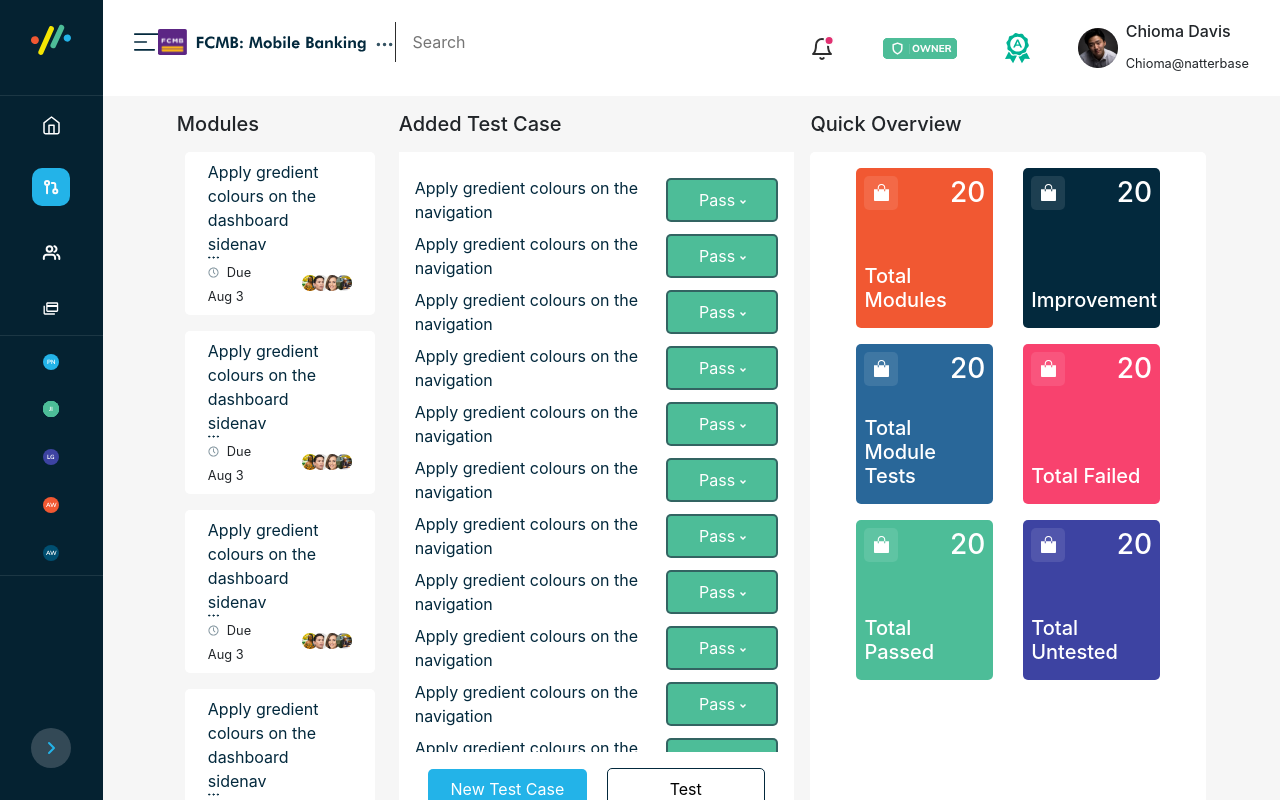
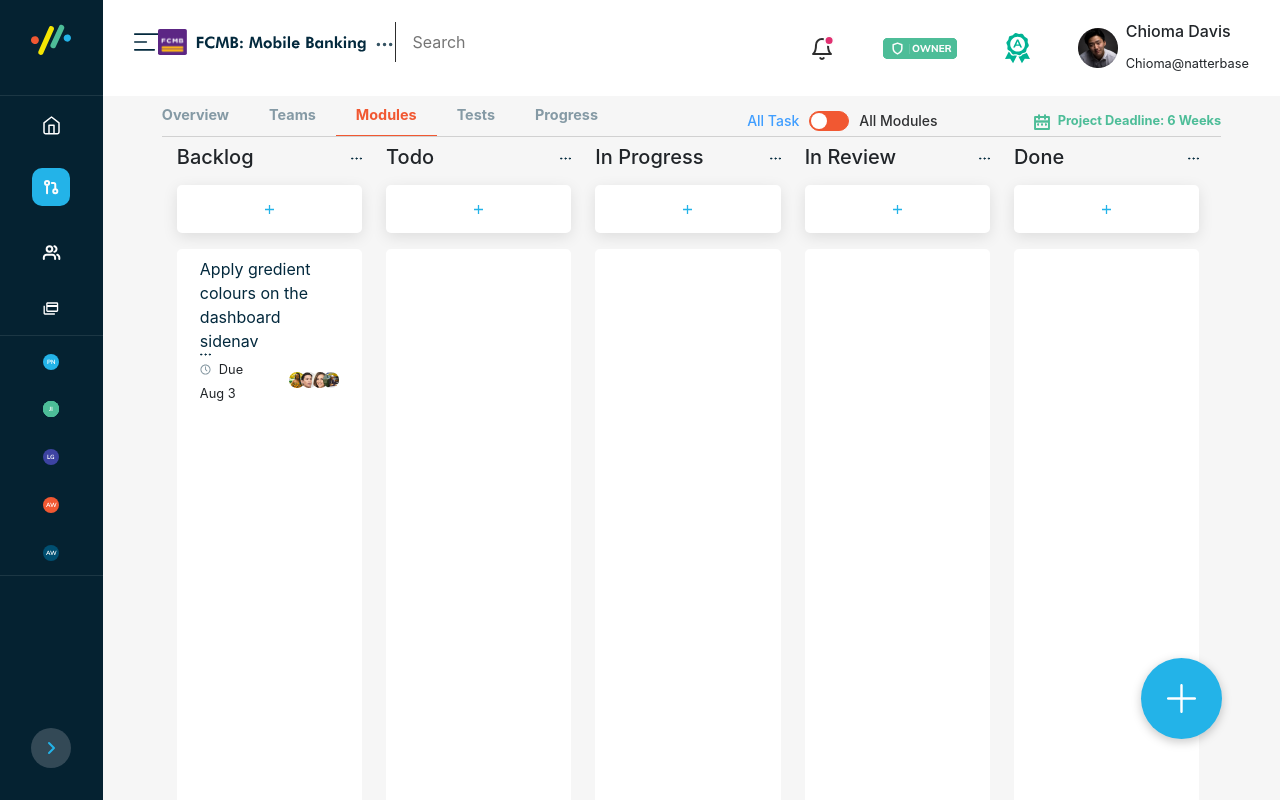
Before and after one commit to Phumbie/natterbase-challenge, a Vue app: page / in a window 1280 px wide. Built offline with nearby package versions, Linux system fonts and the light colour scheme.

Commit message:
added navigation control

```diff
--- a/package.json
+++ b/package.json
@@ -9,6 +9,7 @@
   "dependencies": {
     "bootstrap": "^4.5.2",
     "core-js": "^3.6.5",
+    "element-ui": "^2.13.2",
     "jquery": "^3.5.1",
     "popper.js": "^1.16.1",
     "register-service-worker": "^1.7.1",
--- /dev/null
+++ b/src/components/home/Homenav.vue
@@ -0,0 +1,142 @@
+<template>
+  <div class="navigation-tab my-2">
+    <div class="nav-items">
+      <div class="nav-item">
+        <p>Overview</p>
+      </div>
+      <div class="nav-item">
+        <p>Teams</p>
+      </div>
+      <div class="nav-item " :class="{ active: active }" @click="displayTab('modules')">
+        <p>Modules</p>
+      </div>
+      <div class="nav-item" :class="{ active: moduleClass }" @click="displayTab('tests')">
+        <p>Tests</p>
+      </div>
+      <div class="nav-item">
+        <p>Progress</p>
+      </div>
+    </div>
+    <div class="tab-meta ">
+      <div class="toggle-control-area" v-if="modules">
+        <el-switch
+          style="display: block"
+          v-model="switchValue"
+          active-color="#13ce66"
+          inactive-color="#f15832"
+          active-text="All Modules"
+          inactive-text="All Task"
+        ></el-switch>
+      </div>
+      <div class="project-deadline">
+        <div class="calendar-icon">
+          <svg width="16" height="16" viewBox="0 0 16 16" fill="none" xmlns="http://www.w3.org/2000/svg">
+            <path
+              d="M11.75 2.25H14.75C14.9489 2.25 15.1397 2.32902 15.2803 2.46967C15.421 2.61032 15.5 2.80109 15.5 3V15C15.5 15.1989 15.421 15.3897 15.2803 15.5303C15.1397 15.671 14.9489 15.75 14.75 15.75H1.25C1.05109 15.75 0.860322 15.671 0.71967 15.5303C0.579018 15.3897 0.5 15.1989 0.5 15V3C0.5 2.80109 0.579018 2.61032 0.71967 2.46967C0.860322 2.32902 1.05109 2.25 1.25 2.25H4.25V0.75H5.75V2.25H10.25V0.75H11.75V2.25ZM14 8.25H2V14.25H14V8.25ZM10.25 3.75H5.75V5.25H4.25V3.75H2V6.75H14V3.75H11.75V5.25H10.25V3.75ZM3.5 9.75H5V11.25H3.5V9.75ZM7.25 9.75H8.75V11.25H7.25V9.75ZM11 9.75H12.5V11.25H11V9.75Z"
+              fill="#4DBD98"
+            />
+            <path
+              d="M11.75 2.25H14.75C14.9489 2.25 15.1397 2.32902 15.2803 2.46967C15.421 2.61032 15.5 2.80109 15.5 3V15C15.5 15.1989 15.421 15.3897 15.2803 15.5303C15.1397 15.671 14.9489 15.75 14.75 15.75H1.25C1.05109 15.75 0.860322 15.671 0.71967 15.5303C0.579018 15.3897 0.5 15.1989 0.5 15V3C0.5 2.80109 0.579018 2.61032 0.71967 2.46967C0.860322 2.32902 1.05109 2.25 1.25 2.25H4.25V0.75H5.75V2.25H10.25V0.75H11.75V2.25ZM14 8.25H2V14.25H14V8.25ZM10.25 3.75H5.75V5.25H4.25V3.75H2V6.75H14V3.75H11.75V5.25H10.25V3.75ZM3.5 9.75H5V11.25H3.5V9.75ZM7.25 9.75H8.75V11.25H7.25V9.75ZM11 9.75H12.5V11.25H11V9.75Z"
+              fill="#4DBD98"
+            />
+            <path
+              d="M11.75 2.25H14.75C14.9489 2.25 15.1397 2.32902 15.2803 2.46967C15.421 2.61032 15.5 2.80109 15.5 3V15C15.5 15.1989 15.421 15.3897 15.2803 15.5303C15.1397 15.671 14.9489 15.75 14.75 15.75H1.25C1.05109 15.75 0.860322 15.671 0.71967 15.5303C0.579018 15.3897 0.5 15.1989 0.5 15V3C0.5 2.80109 0.579018 2.61032 0.71967 2.46967C0.860322 2.32902 1.05109 2.25 1.25 2.25H4.25V0.75H5.75V2.25H10.25V0.75H11.75V2.25ZM14 8.25H2V14.25H14V8.25ZM10.25 3.75H5.75V5.25H4.25V3.75H2V6.75H14V3.75H11.75V5.25H10.25V3.75ZM3.5 9.75H5V11.25H3.5V9.75ZM7.25 9.75H8.75V11.25H7.25V9.75ZM11 9.75H12.5V11.25H11V9.75Z"
+              fill="#4DBD98"
+            />
+            <path
+              d="M11.75 2.25H14.75C14.9489 2.25 15.1397 2.32902 15.2803 2.46967C15.421 2.61032 15.5 2.80109 15.5 3V15C15.5 15.1989 15.421 15.3897 15.2803 15.5303C15.1397 15.671 14.9489 15.75 14.75 15.75H1.25C1.05109 15.75 0.860322 15.671 0.71967 15.5303C0.579018 15.3897 0.5 15.1989 0.5 15V3C0.5 2.80109 0.579018 2.61032 0.71967 2.46967C0.860322 2.32902 1.05109 2.25 1.25 2.25H4.25V0.75H5.75V2.25H10.25V0.75H11.75V2.25ZM14 8.25H2V14.25H14V8.25ZM10.25 3.75H5.75V5.25H4.25V3.75H2V6.75H14V3.75H11.75V5.25H10.25V3.75ZM3.5 9.75H5V11.25H3.5V9.75ZM7.25 9.75H8.75V11.25H7.25V9.75ZM11 9.75H12.5V11.25H11V9.75Z"
+              fill="#4DBD98"
+            />
+          </svg>
+        </div>
+        <div class="deadline-text">
+          <p class="my-auto">Project Deadline: 6 Weeks</p>
+        </div>
+      </div>
+    </div>
+  </div>
+</template>
+
+<script>
+export default {
+  data() {
+    return {
+      switchValue: false,
+      modules: true,
+      active: true,
+      moduleClass: false,
+    };
+  },
+  methods: {
+    displayTab(val) {
+      if (val === "modules") {
+        this.modules = true;
+        this.moduleClass = false;
+        this.active = true;
+      } else {
+        this.modules = false;
+        this.moduleClass = true;
+        this.active = false;
+      }
+      this.$emit("display", val);
+    },
+  },
+};
+</script>
+
+<style scoped>
+.navigation-tab {
+  display: flex;
+  /* opacity: 0.2; */
+  border-bottom: 1px solid #d1d1d1;
+  width: 90%;
+  margin: auto;
+}
+.nav-items {
+  display: flex;
+  width: 50%;
+}
+.nav-item {
+  padding: 0 1.25rem;
+  color: #859aa5;
+  cursor: pointer;
+}
+.nav-item:first-of-type {
+  padding: 0 1.25rem 0 0;
+}
+.nav-item p {
+  font-size: 0.9rem;
+  margin-bottom: 0.6rem;
+  font-weight: bolder;
+  text-align: center;
+}
+.nav-item p:first-of-type {
+  text-align: left;
+}
+.module,
+.nav-item.active {
+  color: #f15832;
+  border-bottom: 1.5px solid #f15832;
+}
+.tab-meta {
+  width: 50%;
+  display: flex;
+  justify-content: flex-end;
+  align-items: center;
+}
+.project-deadline {
+  display: flex;
+  justify-content: center;
+  align-items: center;
+  margin-left: 1rem;
+}
+.deadline-text p {
+  color: #4dbd98;
+  font-size: 0.8rem;
+  font-weight: bolder;
+  margin-left: 0.5rem;
+}
+.toggle-control-area {
+  margin-right: 5rem;
+}
+</style>
--- a/src/components/home/main.vue
+++ b/src/components/home/main.vue
@@ -1,7 +1,9 @@
 <template>
   <div class="main">
     <Navbar />
+
     <div class="body">
+      <Homenav @display="display" />
       <Modules v-if="nav" />
       <div v-else>
         <Test />
@@ -13,16 +15,28 @@
 import Navbar from "../layouts/navbar";
 import Modules from "./module";
 import Test from "./test/test.vue";
+import Homenav from "./Homenav";
 export default {
   components: {
     Navbar,
     Modules,
     Test,
+    Homenav,
   },
   data() {
     return {
-      nav: false,
+      nav: true,
     };
+  },
+  methods: {
+    display(val) {
+      console.log(val);
+      if (val === "modules") {
+        this.nav = true;
+      } else if (val === "tests") {
+        this.nav = false;
+      }
+    },
   },
 };
 </script>
--- a/src/components/home/test/test.vue
+++ b/src/components/home/test/test.vue
@@ -37,4 +37,9 @@ export default {
   grid-template-columns: 20% 1fr 1fr;
   grid-gap: 1rem;
 }
+@media only screen and (max-width: 600px) {
+  .test-box {
+    display: block;
+  }
+}
 </style>
--- a/src/main.js
+++ b/src/main.js
@@ -4,9 +4,11 @@ import "./registerServiceWorker";
 import router from "./router";
 import "bootstrap";
 import "bootstrap/dist/css/bootstrap.min.css";
+import ElementUI from "element-ui";
+import "element-ui/lib/theme-chalk/index.css";
 
 Vue.config.productionTip = false;
-
+Vue.use(ElementUI);
 new Vue({
   router,
   render: (h) => h(App),
```
Also changed, not shown: 1 other file (tests, documents, lock files or other folders).
